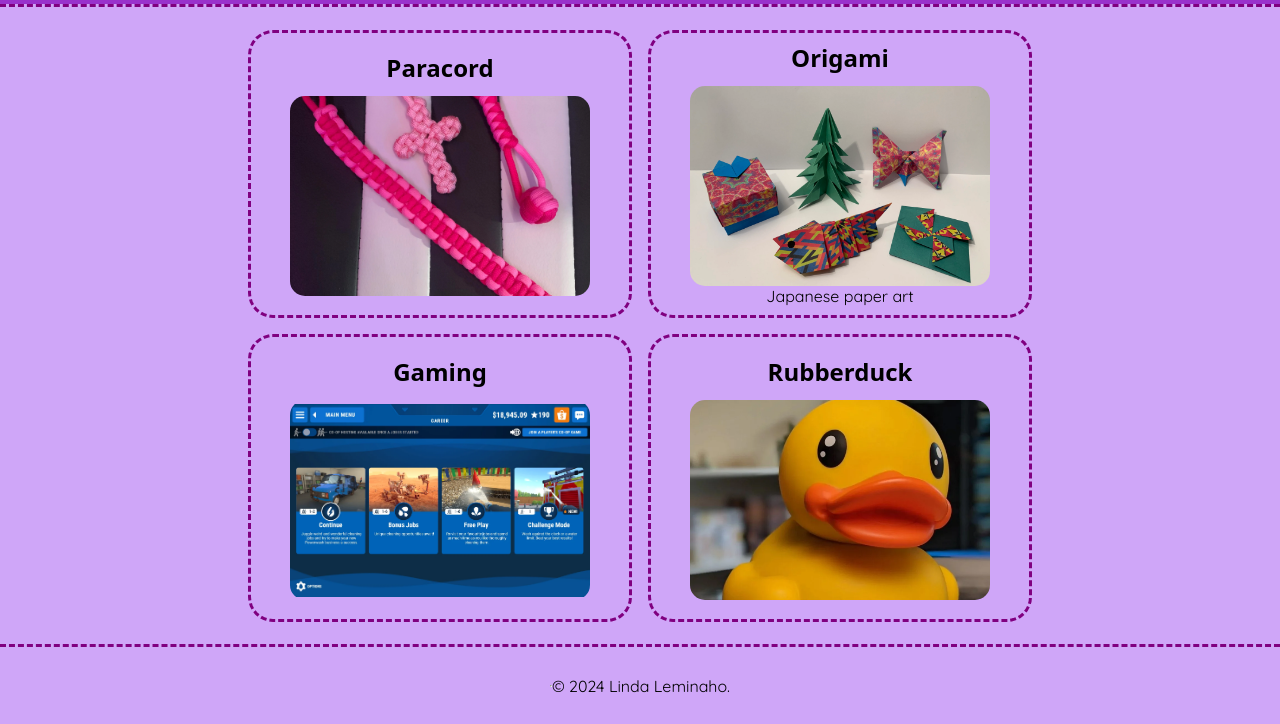
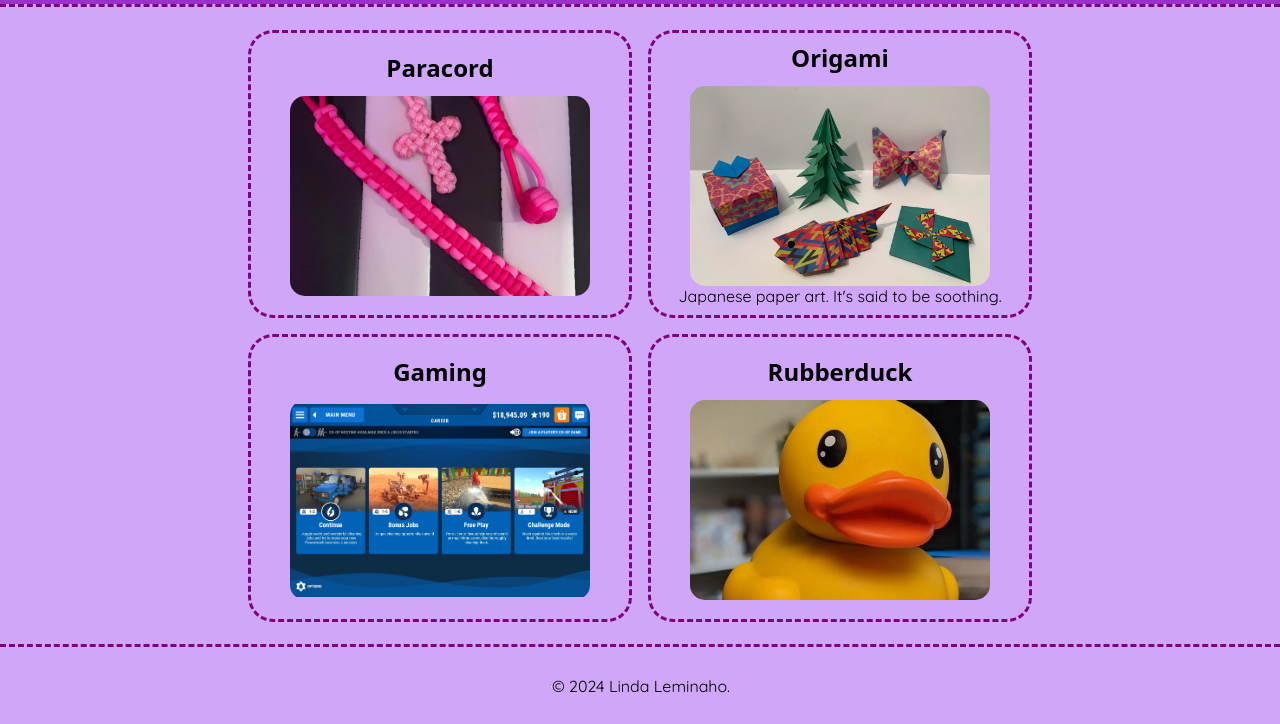
Before and after one commit to Zileena6/githobby, a website built with Parcel: page src/index.html in a window 1280 px wide. Shown: the part 76-800 px from the top of the page. Built offline with nearby package versions, Linux system fonts and the light colour scheme; a web font is replaced by a local one.

Commit message:
Adds moregami text

```diff
--- a/src/index.html
+++ b/src/index.html
@@ -33,7 +33,7 @@
                 <div class="image-container">
                     <img src="./assets/origami.webp" alt="figures made of origami paper">
                 </div>
-                <p>Japanese paper art</p>
+                <p>Japanese paper art. It's said to be soothing.</p>
             </section>
 
             <section class="gaming card">
```
